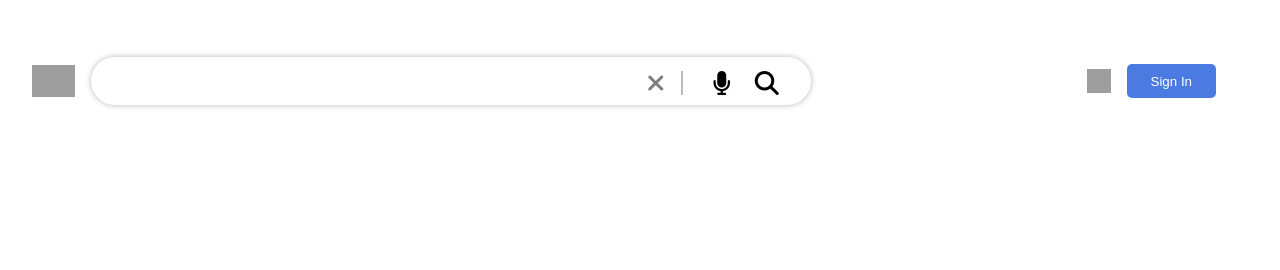
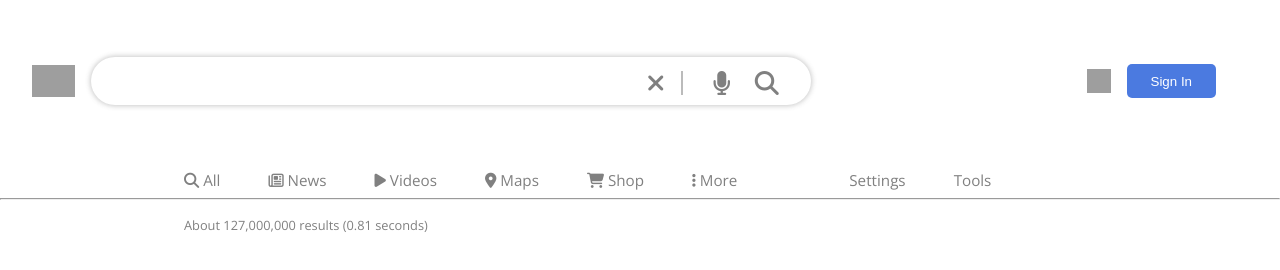
Before and after one commit to hmjoyce451/google-search-results-page, a plain HTML site: page index.html in a window 1280 px wide. Drawn offline with nearby package versions, Linux system fonts and the light colour scheme; grey boxes are pictures that could not be loaded.

Commit message:
Added list under header section

```diff
--- a/index.html
+++ b/index.html
@@ -7,6 +7,8 @@
     <title>Search Results</title>
     <link rel="stylesheet" href="/style.css">
     <script src="https://kit.fontawesome.com/412ded2fce.js" crossorigin="anonymous"></script>
+    <link rel="preconnect" href="https://fonts.gstatic.com">
+    <link href="https://fonts.googleapis.com/css2?family=Open+Sans&display=swap" rel="stylesheet">
 </head>
 <body>
     <div class="header">
@@ -24,5 +26,66 @@
             <button class="sign-in-btn">Sign In</button>
         </div>
     </div>
+    <div class="list-links">
+        <ul>
+
+                <li><a href="#">
+                    <i class="fas fa-search"></i>
+                    All
+                </a>
+                </li>
+                <li>
+                    <a href="#">
+                    <i class="far fa-newspaper"></i>
+                    News
+                </a>
+                </li>
+                <li>
+                    <a href="#">
+                    <i class="fas fa-play"></i>
+                    Videos
+                </a>
+                </li>
+                <li>
+                    <a href="#">
+                    <i class="fas fa-map-marker-alt"></i>
+                    Maps
+                </a>
+                </li>
+                <li>
+                    <a href="#">
+                    <i class="fas fa-shopping-cart"></i>
+                    Shop
+                </a>
+                </li>
+                <li>
+                    <a href="#">
+                    <i class="fas fa-ellipsis-v"></i>
+                    More
+                </a>
+                </li>
+                <div class="list-right">
+                    <li>
+                        <a href="#">
+                        Settings
+                    </a>
+                    </li>
+                    <li>
+                        <a href="#">
+                        Tools
+                    </a>
+                    </li>
+            </div>
+        </ul>
+        <hr>
+    </div>
+    <div class="results-info">
+        <p>About 127,000,000 results (0.81 seconds)</p>
+    </div>
+    <div class="results-container">
+        <div class="search-result">
+
+        </div>
+    </div>
 </body>
 </html>
--- a/style.css
+++ b/style.css
@@ -3,8 +3,13 @@
     padding: 0;
     margin: 0;
 }
+*:focus {
+    outline: none;
+}
+
 body {
     font-size: 1rem;
+    font-family: "Open Sans", sans-serif;
 }
 .header {
     display: flex;
@@ -46,11 +51,13 @@ form i {
     padding-right: 1rem;
 }
 .mic {
+    color: grey;
     top: 1.9rem;
     right: 6rem;
     font-size: 1.5rem;
 }
 .search {
+    color: gray;
     top: 1.9rem;
     right: 3rem;
     font-size: 1.5rem;
@@ -73,3 +80,42 @@ form i {
     border: none;
     border-radius: 5px;
 }
+.list-links {
+    margin: 0 auto;
+}
+.list-links ul {
+    display: flex;
+    list-style: none;
+    margin-left: 10rem;
+    color: rgb(153, 152, 152);
+    font-size: 0.95rem;
+}
+.list-links li {
+    margin: 0 1rem;
+    padding: 0.5rem;
+}
+.list-right {
+    display: flex;
+    justify-content: flex-end;
+    margin-left: 4rem;
+}
+.list-links a {
+    text-decoration: none;
+    color: grey;
+}
+.list-links li:hover{
+    background-color: rgb(228, 228, 228);
+    border-radius: 4px;
+}
+.results-info p {
+    display: flex;
+    font-size: 0.8rem;
+    color: grey;
+    margin-left: 11.5rem;
+    padding: 1rem 0;
+}
+.results-container {
+    width: 40vw;
+    height: 100vh;
+    margin-left: 11.5rem;
+}
```
